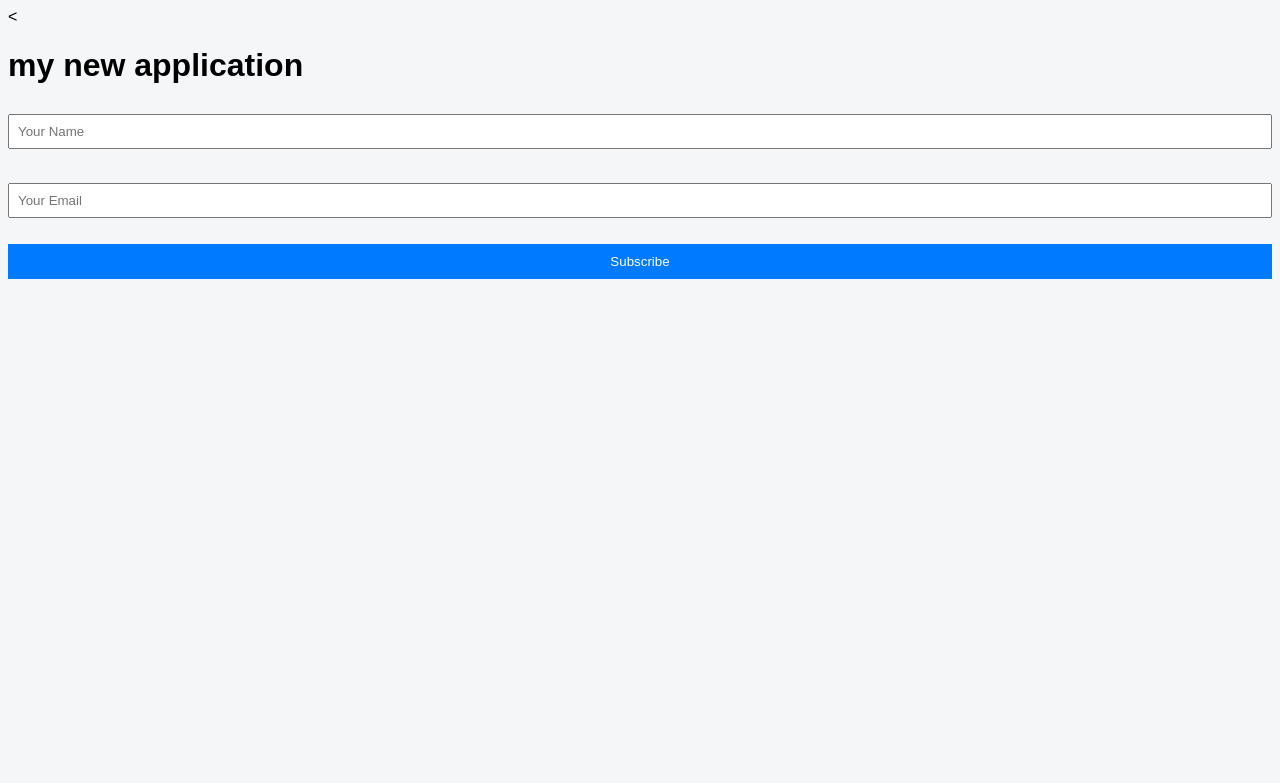
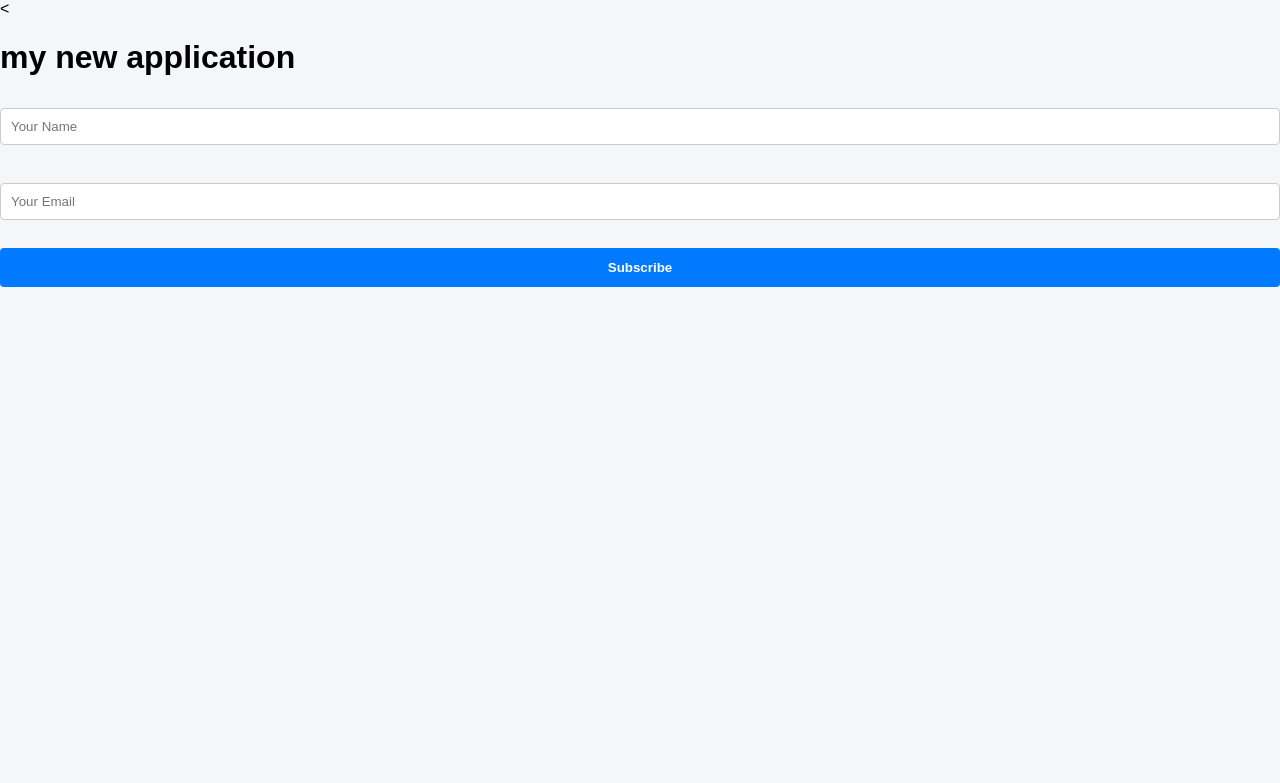
Before and after one commit to obintui10/adu-ecommerce-app, a Flask app: page / in a window 1280 px wide. Shown: the top 783 px of the page. Run offline with Flask 3, Linux system fonts and the light colour scheme.

Commit message:
Update style.css

```diff
--- a/static/style.css
+++ b/static/style.css
@@ -1,30 +1,44 @@
 body {
-    font-family: Arial, sans-serif;
+    font-family: Arial, Helvetica, sans-serif;
     background: #f4f6f8;
+    margin: 0;
+    padding: 0;
 }
 
 .container {
     width: 300px;
     margin: 100px auto;
     padding: 20px;
-    background: white;
-    border-radius: 5px;
+    background: #ffffff;
+    border-radius: 8px;
     text-align: center;
+    box-shadow: 0 2px 8px rgba(0,0,0,0.1);
 }
 
 input {
     width: 100%;
-    padding: 8px;
-    margin: 8px 0;
+    padding: 10px;
+    margin: 10px 0;
+    border: 1px solid #ccc;
+    border-radius: 4px;
+    transition: border-color 0.2s ease-in-out;
+}
+
+input:focus {
+    border-color: #007bff;
+    outline: none;
 }
 
 button {
     width: 100%;
-    padding: 10px;
+    padding: 12px;
     background: #007bff;
-    color: white;
+    color: #ffffff;
     border: none;
+    border-radius: 4px;
     cursor: pointer;
+    font-weight: bold;
+    transition: background 0.2s ease-in-out;
 }
 
 button:hover {
```
